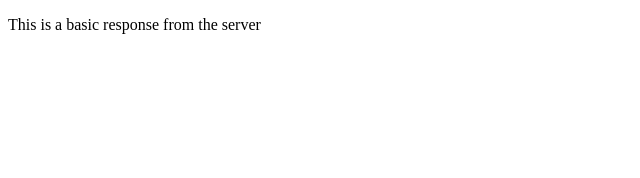
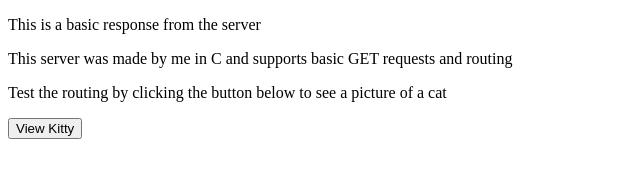
Before and after one commit to lliamsymonds04/simple-http-in-c, a plain HTML site: page public/index.html in a window 1280 px wide. Shown: the whole page, without its empty margins (0-640 px from the left). Drawn offline with Linux system fonts and the light colour scheme.

Commit message:
updated index file to include routing and some ramble

```diff
--- a/public/index.html
+++ b/public/index.html
@@ -5,5 +5,15 @@
   </head>
   <body>
     <p>This is a basic response from the server</p>
+    <p>
+      This server was made by me in C and supports basic GET requests and
+      routing
+    </p>
+    <p>
+      Test the routing by clicking the button below to see a picture of a cat
+    </p>
+    <p>
+      <a href="/kitty.jpg"><button>View Kitty</button></a>
+    </p>
   </body>
 </html>
```
